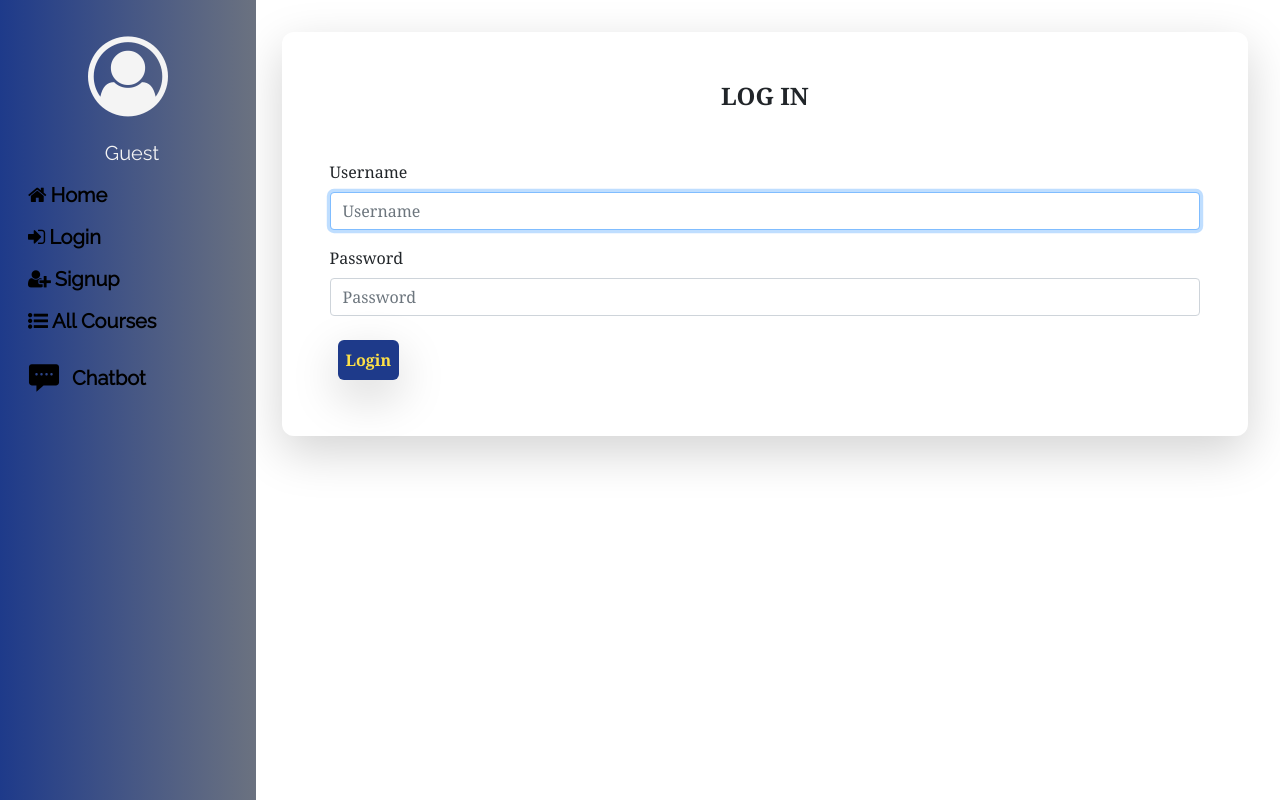
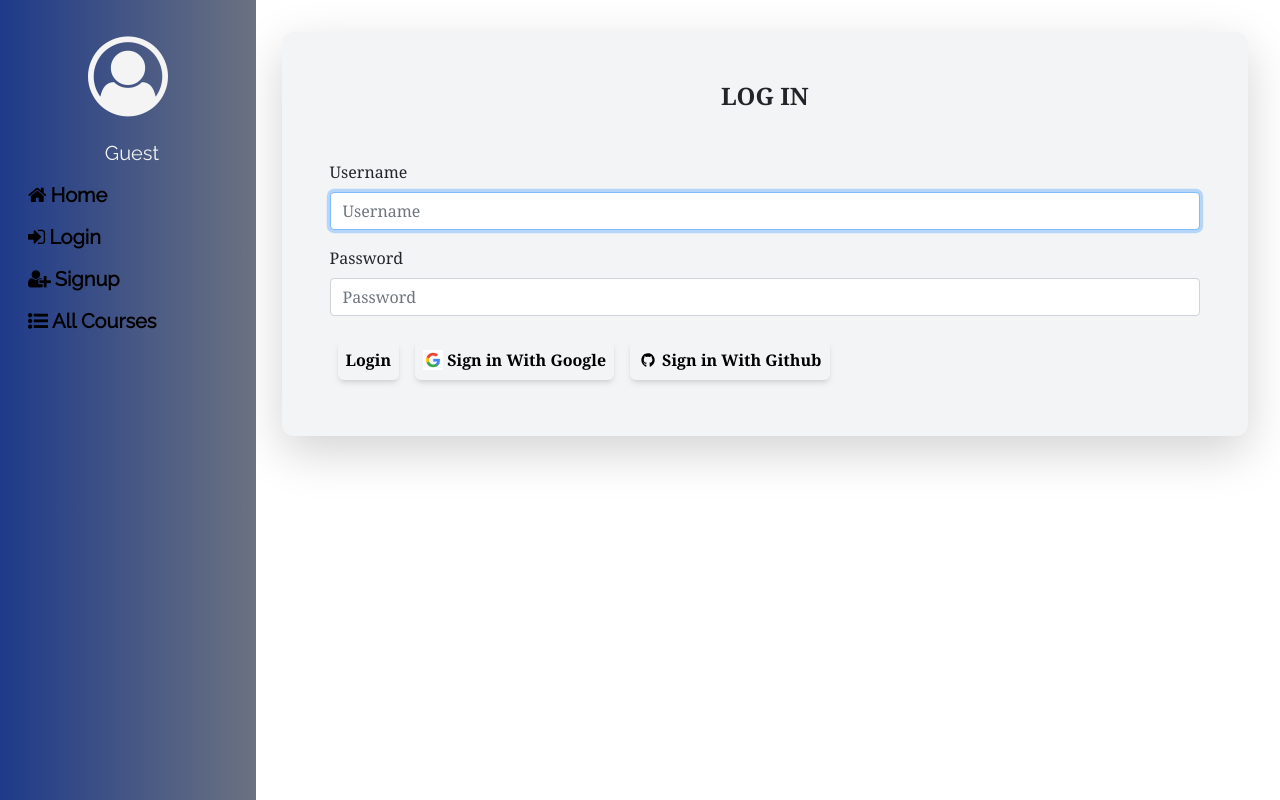
Before and after one commit to adityagoyal222/django-lms, a Django app: page /users/login/ in a window 1280 px wide. Run offline with Django 3.2, Linux system fonts and the light colour scheme; some libraries are stand-ins or nearby versions.

Commit message:
added sign in with google & github buttons in the login page

```diff
--- a/courses/templates/courses/course_list.html
+++ b/courses/templates/courses/course_list.html
@@ -7,12 +7,12 @@
 {% block main_content %}
 <div class="container">
   <div>
-    <h1>All Courses</h1>
+    <h1 class="font-semibold font-sans m-2">All Courses</h1>
 
     {% if user.user_type == 2 %}
     <a
       href="{% url 'courses:create' %}"
-      class="btn btn-lg btn-fill btn-success button-stretch"
+      class="bg-green-500 m-2 text-white hover:bg-green-800 p-2 rounded-md text-md font-extrabold "
     >
       <i class="fa fa-plus-circle" aria-hidden="true"> Create New Course</i>
     </a>
--- a/django_lms/views.py
+++ b/django_lms/views.py
@@ -18,7 +18,7 @@ def index(request):
 
 # @csrf_exempt
 def send_chatbot_response(request):
-    api_key = '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'
+    api_key = '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'
     openai.api_key = api_key
     if request.method == 'POST':
         sender = request.POST.get("chattext")
--- a/templates/base.html
+++ b/templates/base.html
@@ -21,11 +21,8 @@
     <link rel="stylesheet" href="{% static 'django_lms/css/master.css' %}" />
 </head>
 <body>
-    {% if user.is_authenticated %}
-    {% if user.user_type == 1%}
-    <div id="chatbot-sidenav" class="h-full w-[20%] top-0 shadow-2xl fixed right-0 justify-end mx-auto mr-0 bg-gray-100 rounded-md scroll-auto hidden">
-        {% comment %} <button id="toggle-btn" onclick="toggleChatbot()" class="">Toggle Chatbot</button> {% endcomment %}
-        <img src={%static 'django_lms/images/close.svg'%} onclick="toggleChatbot()" class="w-10 left-0 mx-auto hover:cursor-pointer flex items-start justify-start  m-2 h-10"/>
+    <div id="chatbot-sidenav" class="h-full w-[20%] top-0 shadow-2xl fixed right-0 justify-end mx-auto mr-0 rounded-md scroll-auto hidden">
+        <img src={%static 'django_lms/images/close3.svg'%} onclick="toggleChatbot()" class="w-10 left-0 hover:cursor-pointer flex items-start justify-start  m-2 h-10"/>
         <h2 class="items-center justify-center mx-auto flex text-2xl font-sans font-semibold">Chatbot</h2>
        <div class=" m-2 bg-gray-300 p-2 rounded-sm flex flex-col h-[82%] scroll-auto overflow-x-hidden" id="chatbot-body">
         {% for message in response %}
@@ -42,8 +39,6 @@
             <img src={%static 'django_lms/images/send.svg'%} onclick="sendText()" class="w-10 items-end hover:cursor-pointer m-2 h-10"/>
         </form>
     </div>
-    {% endif %}
-    {% endif %}
     <div class="sidenav bg-gradient-to-r from-blue-900 to-gray-500">
 
         <div class="side-items">
@@ -84,10 +79,14 @@
             <a href="{% url 'users:signup' %}" class="text-black font-semibold"><i class="fa fa-user-plus" aria-hidden="true"></i>Signup</a>
             <a href="{% url 'courses:list' %}" class="text-black font-semibold"><i class="fa fa-list-ul" aria-hidden="true"></i>All Courses</a>
         {% endif %}
+        {% if user.is_authenticated %}
+        {% if user.user_type == 1%}
         <div class="flex m-2" onclick="toggleChatbot()">
-            <img src={%static 'django_lms/images/chat.svg'%} alt="Open Sidebar" alt="Chatbot"  class="w-10 left-0 hover:cursor-pointer flex items-start justify-start  m-2 h-10"/>
+            <img src={%static 'django_lms/images/chat.svg'%} alt="Open Sidebar" alt="Chatbot"  class="w-8 left-0 hover:cursor-pointer flex items-start justify-start  m-2 h-10"/>
             <p class="text-black font-semibold my-auto hover:text-white hover:cursor-pointer text-xl">Chatbot</p>
         </div>
+        {% endif %}
+        {% endif %}
         </div>
 
     </div>
--- a/theme/static/css/dist/styles.css
+++ b/theme/static/css/dist/styles.css
@@ -845,6 +845,14 @@ select {
   margin-top: 0.5rem;
 }
 
+.mt-3 {
+  margin-top: 0.75rem;
+}
+
+.mt-5 {
+  margin-top: 1.25rem;
+}
+
 .block {
   display: block;
 }
@@ -947,6 +955,14 @@ select {
 
 .w-full {
   width: 100%;
+}
+
+.w-5 {
+  width: 1.25rem;
+}
+
+.w-8 {
+  width: 2rem;
 }
 
 .flex-grow {
@@ -1115,6 +1131,11 @@ select {
 .bg-yellow-200 {
   --tw-bg-opacity: 1;
   background-color: rgb(254 240 138 / var(--tw-bg-opacity));
+}
+
+.bg-green-600 {
+  --tw-bg-opacity: 1;
+  background-color: rgb(22 163 74 / var(--tw-bg-opacity));
 }
 
 .bg-opacity-10 {
--- a/users/templates/users/login.html
+++ b/users/templates/users/login.html
@@ -1,5 +1,6 @@
 {% extends 'base.html' %}
 {% load bootstrap4 %}
+{% load static %}
 
 {% block title %}
     LMS - Login
@@ -17,12 +18,24 @@
 
     {% else %}
 
-    <div  class="container shadow-lg p-5 rounded-xl font-serif">
+    <div  class="container shadow-lg p-5 rounded-xl font-serif bg-gray-100">
         <h1 class="mx-auto font-serif font-extrabold items-center justify-center flex text-2xl uppercase mb-5">Log In</h1>
         <form method="POST">
             {% csrf_token %}
             {% bootstrap_form form %}
-            <input type="submit" class="bg-blue-900 rounded-md font-semibold text-yellow-300 hover:text-yellow-600 hover:bg-blue-700 p-2 m-2 shadow-lg" value="Login">
+            <div class="flex flex-row justify-between">
+                <div class="items-start">
+                    <input type="submit" class="bg-transparent rounded-md font-semibold text-black hover:shadow-lg p-2 m-2 shadow-md" value="Login">
+                </div>
+                <div class="items-center flex my-auto justify-between space-x-2 m-2 bg-transparent shadow-md rounded-md font-semibold text-black hover:shadow-lg p-2 m-2">
+                    <img src={%static 'django_lms/images/google.png'%} class="w-5 my-auto mr-1"/>
+                    <input type="submit" class="" value="Sign in With Google">
+                </div>
+                <div class="items-end flex my-auto justify-between space-x-2 bg-transparent rounded-md font-semibold text-black hover:black hover:shadow-lg p-2 m-2 shadow-md">
+                    <img src={%static 'django_lms/images/github.svg'%} class="w-5 my-auto mr-1"/>
+                    <input type="submit" class="" value="Sign in With Github">
+                </div>
+            </div>
         </form>
     </div>
 
```
Also changed, not shown: theme/static_src/tailwind.config.js (+7 -0 lines), static/django_lms/images/close3.svg (added), static/django_lms/images/github.svg (added), static/django_lms/images/google.png (added).
